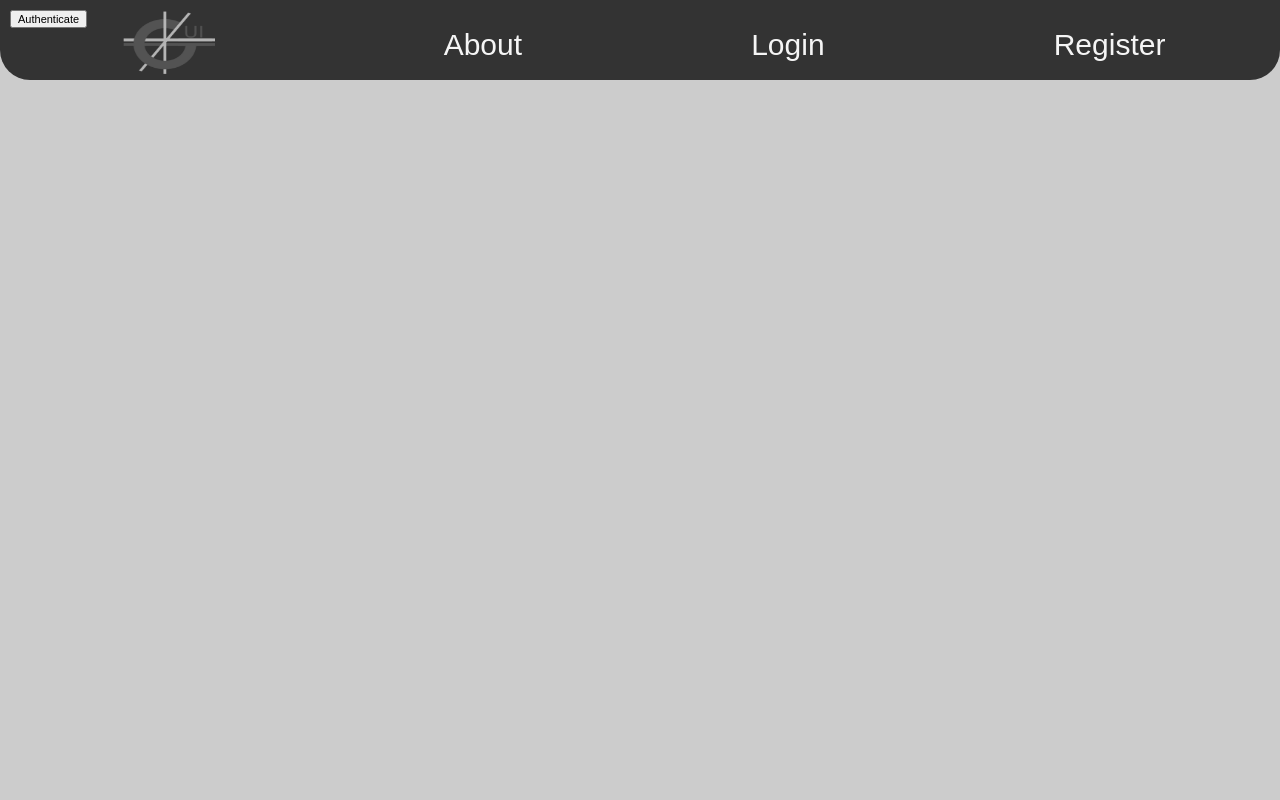
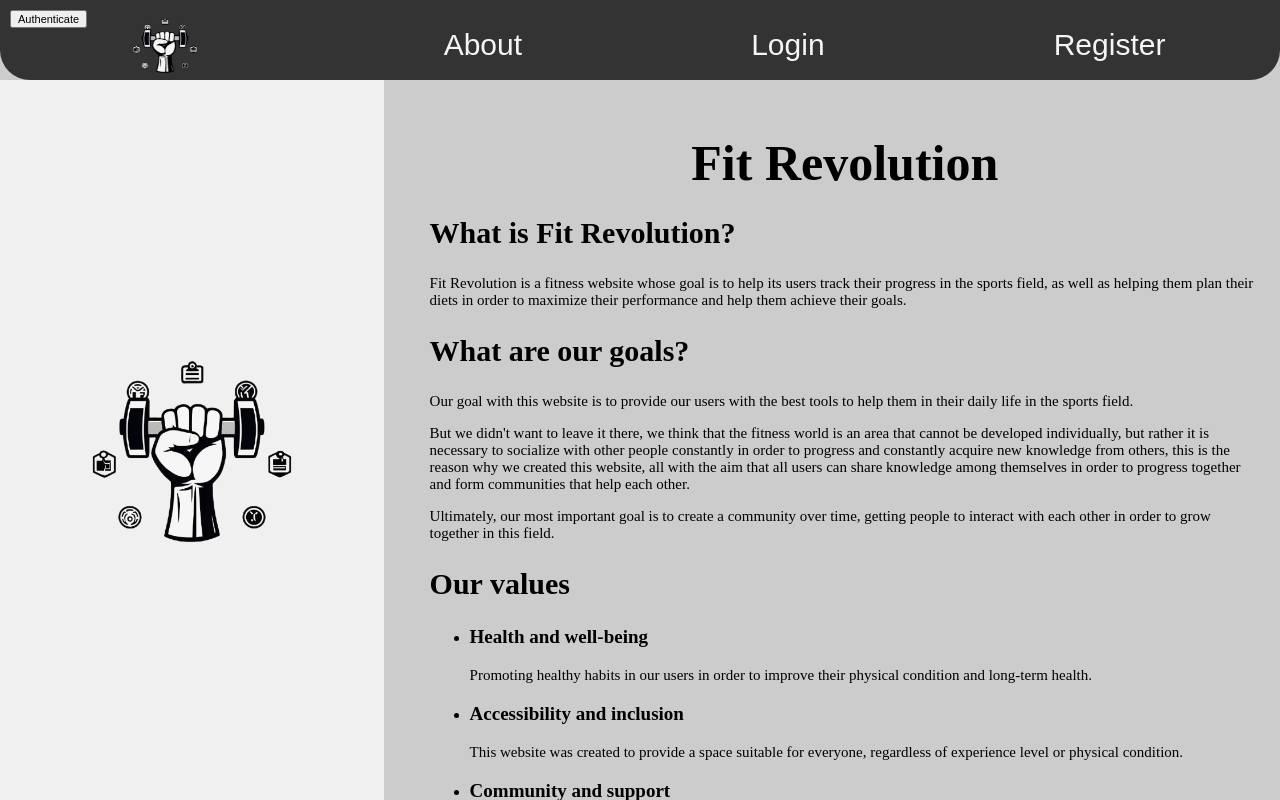
Before and after one commit to miguelachaotic/SSW_frontend, a Vue app: page /about in a window 1280 px wide. Built offline with nearby package versions, Linux system fonts and the light colour scheme.

Commit message:
About us casi terminado y cambio de logo

```diff
--- a/package.json
+++ b/package.json
@@ -9,6 +9,7 @@
     "preview": "vite preview"
   },
   "dependencies": {
+    "fitrevolution": "file:",
     "vue": "^3.5.13",
     "vue-router": "^4.5.0"
   },
--- a/src/App.vue
+++ b/src/App.vue
@@ -15,7 +15,7 @@ let authenticated = ref(false);
              @click="authenticated = !authenticated"
       >
       <router-link to="/">
-        <img src="@/assets/Icono%20GUI.png" alt="Icono" width="100p" height="80">
+        <img src="@/assets/logoWeb.png" alt="Icono" width="100p" height="80">
       </router-link>
       <router-link v-if="!authenticated" to="/about">About</router-link>
       <router-link v-if="!authenticated" to="/login">Login</router-link>
--- a/src/views/About.vue
+++ b/src/views/About.vue
@@ -1,11 +1,110 @@
 <script setup>
-
 </script>
 
 <template>
-
+  <div class="container">
+    <div class="image-container">
+      <img src="@/assets/logoWeb.png" alt="Icono">
+    </div>
+    <div class="content">
+      <h1>Fit Revolution</h1>
+      <h2>What is Fit Revolution?</h2>
+      <p>Fit Revolution is a fitness website whose goal is to help its users track their progress in the sports field,
+        as well as helping them plan their diets in order to maximize their performance and help them achieve their goals.</p>
+      <h2>What are our goals?</h2>
+      <p>Our goal with this website is to provide our users with the best tools to help them in their daily life in the sports field.</p>
+      <p>But we didn't want to leave it there, we think that the fitness world is an area that cannot be developed individually,
+         but rather it is necessary to socialize with other people constantly in order to progress and constantly acquire
+         new knowledge from others, this is the reason why we created this website, all with the aim that all users can share
+         knowledge among themselves in order to progress together and form communities that help each other.</p>
+      <p>Ultimately, our most important goal is to create a community over time, getting people to interact with each other in order to grow together in this field.</p>
+      <h2>Our values</h2>
+      <ul>
+        <li>
+          <h3>Health and well-being</h3>
+          <p>Promoting healthy habits in our users in order to improve their physical condition and long-term health.</p>
+        </li>
+        <li>
+          <h3>Accessibility and inclusion</h3>
+          <p>This website was created to provide a space suitable for everyone, regardless of experience level or physical condition.</p>
+        </li>
+        <li>
+          <h3>Community and support</h3>
+          <p>In order to foster camaraderie and motivation among users.</p>
+        </li>
+        <li>
+          <h3>Improvement and perseverance</h3>
+          <p>Emphasize the importance of discipline and personal progress.</p>
+        </li>
+        <li>
+          <h3>Fun and enjoyment</h3>
+          <p>Make exercise a pleasurable activity, not an obligation.</p>
+        </li>
+      </ul>
+      <h2>Main services and features</h2>
+      <ul>
+        <li>
+          <h3>Creating custom routines</h3>
+          <p>You will be able to create your own routines with the exercises previously uploaded to the website by us, in addition to being able to download already created routines with different difficulties based on your current situation and requirements.</p>
+        </li>
+        <li>
+          <h3>Consult information about exercises</h3>
+          <p>Each exercise will be accompanied by a description and how to perform it correctly so that newcomers to the sector can progress appropriately. Even more experienced users can improve and consult this information if they find it necessary.</p>
+        </li>
+        <li>
+          <h3>Diet creation and daily calorie tracking</h3>
+          <p>We include a tool with which you can create your own recipes using the ingredients loaded into the system, in addition to being able to update and edit your daily meals in order to keep track of calories based on your goals.</p>
+        </li>
+        <li>
+          <h3>Training publication and social section</h3>
+          <p>All users will be able to post their workouts in a social section, where they can also view, comment on, rate, and download other users' workout routines. They can also add friends to gradually build a community among users.</p>
+        </li>
+      </ul>
+    </div>
+  </div>
 </template>
 
 <style scoped>
+.container {
+  display: flex;
+  height: calc(100vh - 80px);
+  overflow: hidden;
+}
 
+.image-container {
+  position: fixed;
+  left: 0;
+  top: 80px;
+  width: 30%;
+  height: calc(100vh - 80px);
+  background-color: #f0f0f0;
+  display: flex;
+  align-items: center;
+  justify-content: center;
+}
+
+.image-container img {
+  max-width: 80%;
+  max-height: 80%;
+}
+
+.content {
+  margin-left: 32%;
+  padding: 20px;
+  max-width: 65%;
+  overflow-y: auto;
+}
+h1{
+    text-align: center;
+    font-size: 50px;
+}
+h2{
+    font-size: 30px;
+}
+h3{
+    font-size: 19px;
+}
+p{
+    font-size:15px;
+}
 </style>
```
Also changed, not shown: src/assets/logoWeb.png (added), 1 other file (tests, documents, lock files or other folders).
